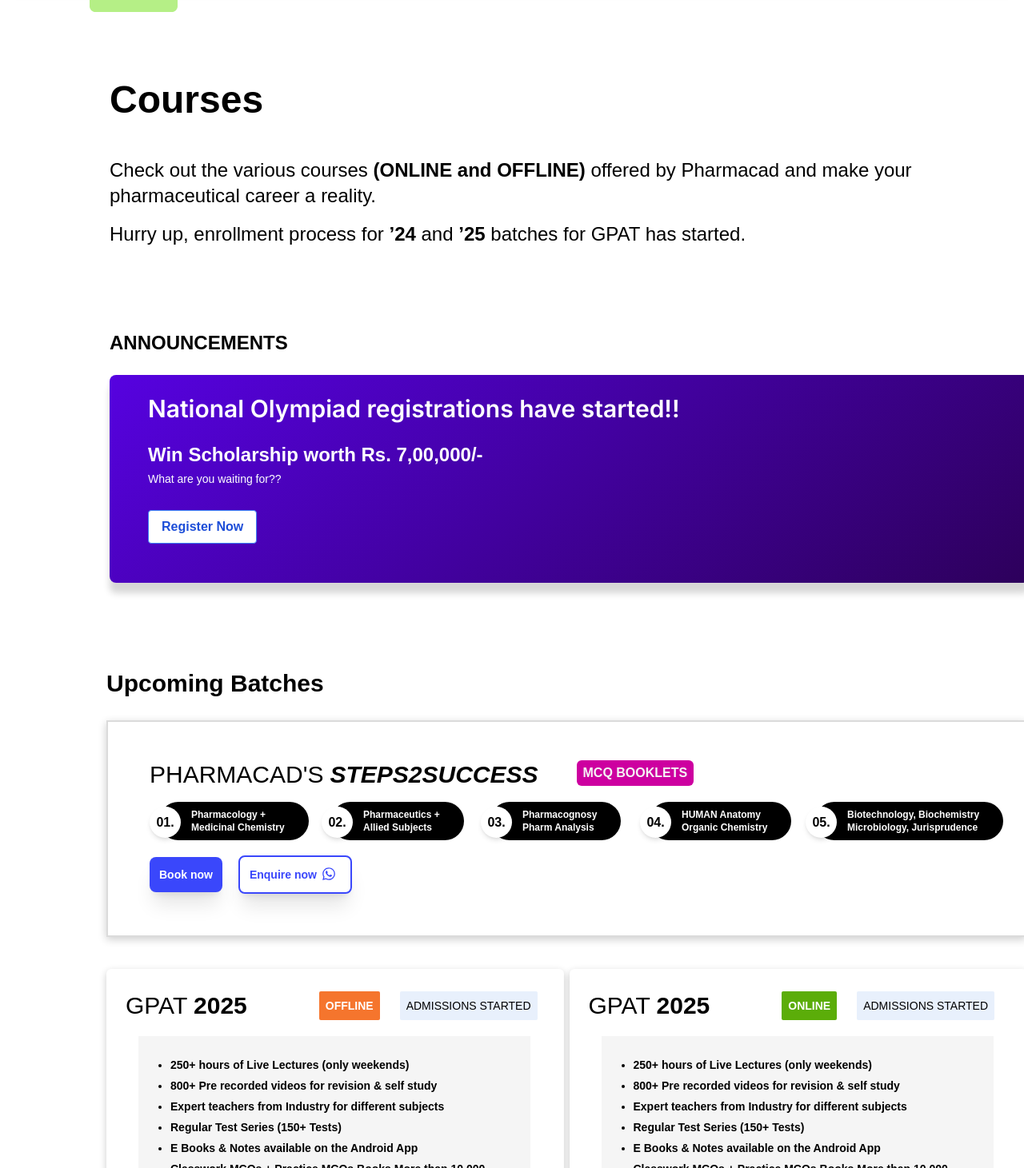
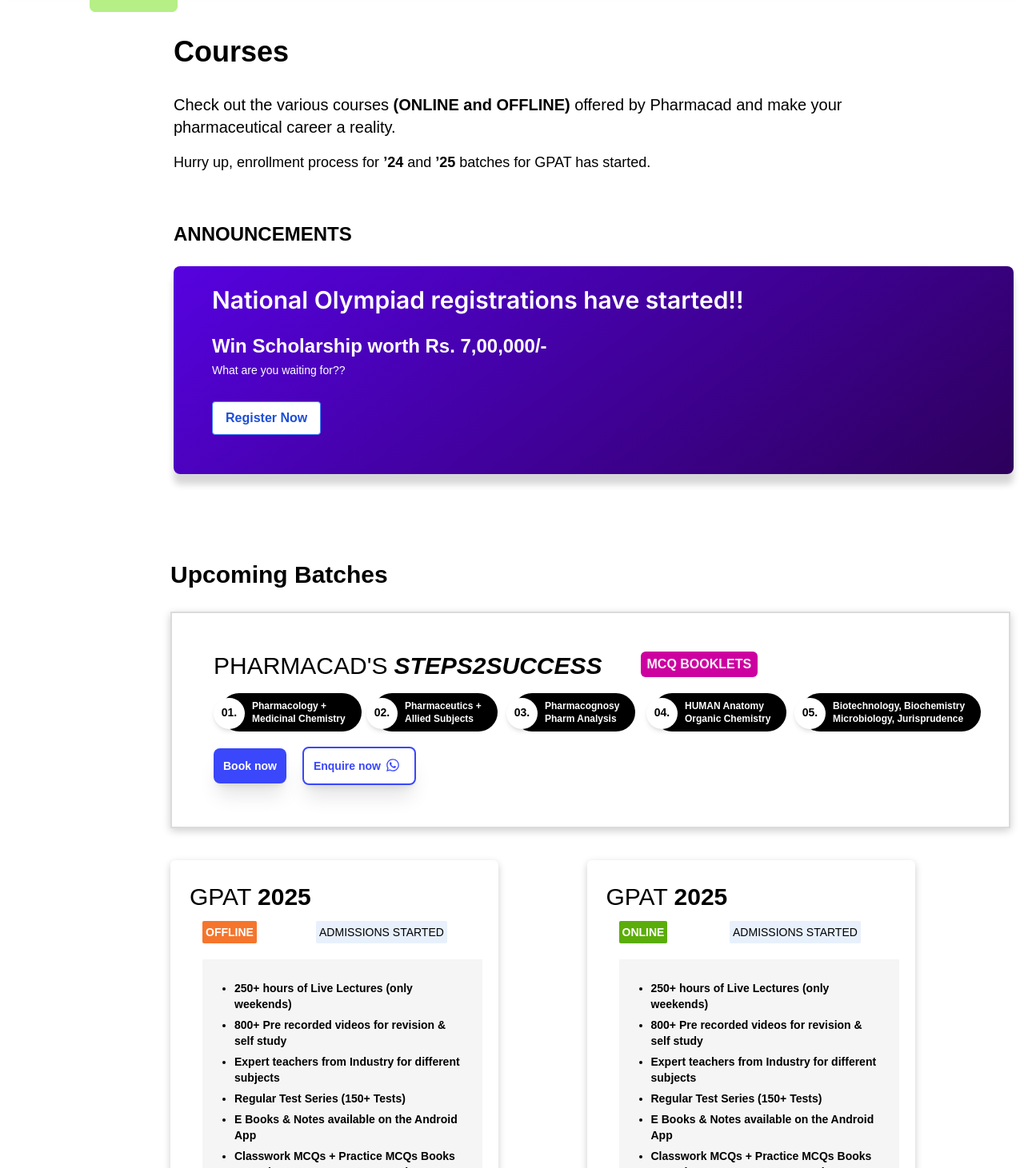
Before and after one commit to vibodhbhosure/Project-Pharmacad, a Next.js app: page /courses in a window 1280 px wide. Shown: the part 129-1590 px from the top of the page at 80% size. Built offline with nearby package versions, Linux system fonts and the light colour scheme.

Commit message:
courses centred and nav gap fixed

```diff
--- a/src/components/CourseCard.jsx
+++ b/src/components/CourseCard.jsx
@@ -9,8 +9,8 @@ const CourseCard = ({ cardData }) => {
   const { id, title, year, mode, status, desc, price } = cardData;
 
   return (
-    <div className=" mt-7 h-full w-[310px] sm:w-[500px] md:w-[700px] lg:w-[410px] xl:w-[572px] mx-auto lg:mx-0 shadow-[0_3px_10px_rgb(0,0,0,0.2)] rounded-md border-[#E5E5E5]">
-      <div className="flex flex-col md:flex-row lg:flex-col xl:flex-row mt-10 ml-6 pt-7">
+    <div className=" mt-7 h-full w-[310px] sm:w-[500px] md:w-[700px] lg:w-[410px] xl:w-[410px] mx-auto lg:mx-0 shadow-[0_3px_10px_rgb(0,0,0,0.2)] rounded-md border-[#E5E5E5]">
+      <div className="flex flex-col md:flex-row lg:flex-col xl:flex-col mt-10 ml-6 pt-7">
         <span className=" font-medium text-2xl md:text-3xl ">
           {title}{" "}
           <span className=" font-bold text-2xl md:text-3xl">{year}</span>
@@ -19,20 +19,20 @@ const CourseCard = ({ cardData }) => {
           <span
             className={`box-border uppercase ${
               mode === "OFFLINE" ? "bg-[#F5752D] " : "bg-[#5BAD09]"
-            } text-white m-0 xl:m-auto p-2 ml-[0px] sm:ml-7 md:ml-[150px] lg:ml-[45px] xl:ml-[90px] mt-3 md:mt-0 lg:mt-3 xl:mt-[0px] font-semibold text-sm rounded-sm`}
+            } text-white m-0 xl:m-auto p-2 lg:p-1 ml-[0px] sm:ml-7 md:ml-[150px] lg:ml-[45px] xl:ml-[16px] mt-3 md:mt-0 lg:mt-3 xl:mt-[12px] font-semibold text-sm rounded-sm`}
           >
             {mode}
           </span>
           <span
             className={`${
               status === null ? "hidden" : "block"
-            } uppercase m-auto p-2 px-2 font-medium text-sm bg-[#E8F0FC] ml-5 sm:ml-[25px] md:ml-[25px] lg:ml-6 xl:ml-[25px] mt-3 md:mt-[0px] lg:mt-3 xl:mt-[0px] rounded-sm`}
+            } uppercase m-auto p-2 lg:p-1 px-2 font-medium text-sm bg-[#E8F0FC] ml-5 sm:ml-[25px] md:ml-[25px] lg:ml-6 xl:ml-[10px] mt-3 md:mt-[0px] lg:mt-3 xl:mt-[12px] rounded-sm`}
           >
             {status}
           </span>
         </div>
       </div>
-      <div className=" w-[272px] sm:w-[400px] md:w-[500px] lg:w-[272px] xl:w-[490px] bg-[#F5F5F5] mt-5 mx-auto xl:ml-10">
+      <div className=" w-[272px] sm:w-[400px] md:w-[500px] lg:w-[272px] xl:w-[350px] bg-[#F5F5F5] mt-5 mx-auto xl:ml-10">
         <ul className="list-disc ml-5 p-5">
           {desc.map((item) => (
             <li
@@ -65,7 +65,7 @@ const CourseCard = ({ cardData }) => {
           <button
             className={`${
               price === null ? "hidden" : ""
-            } box-border bg-[#3A47FB] text-[white] shadow-xl m-auto p-3 font-semibold text-sm rounded-lg ml-12 mt-3 xl:mt-[0px]`}
+            } box-border bg-[#3A47FB] text-[white] shadow-xl m-auto p-3 font-semibold text-sm rounded-lg ml-12 mt-3`}
           >
             Buy now <span className="text-[#f1f1f2] ml-1">|</span>
             <span className=" font-bold italic text-[15px] ml-1.5">
--- a/src/components/Courses.jsx
+++ b/src/components/Courses.jsx
@@ -14,15 +14,15 @@ const Courses = () => {
       {/* <div className="h-[38px] w-[42px] ml-7 lg:ml-[131px] mt-14 md:mt-[57px] border-2 border-gray-300 bg-white items-center justify-center absolute rounded-sm p-2 cursor-pointer -z-50">
         <FaAngleLeft className="ml-1" />
       </div> */}
-      <div className="flex flex-col ml-6 lg:ml-[135px] mr-[10px] lg:mr-[185px] xl:mr-[135px] mt-36 lg:mt-[156px] space-x-0">
-        <div className="h-[200px] w-full flex flex-col">
-          <span className=" text-3xl md:text-5xl font-bold">Courses</span>
-          <span className=" mt-6 lg:mt-12 font-normal text-base md:text-lg lg:text-2xl w-full mr-[10px] lg:mr-[185px] xl:mr-[135px]">
+      <div className="flex flex-col ml-6 lg:ml-[135px] mr-[10px] lg:mr-[185px] xl:mr-[135px] mt-36 lg:mt-[100px] space-x-0">
+        <div className="h-[200px] w-full flex flex-col xl:pl-20">
+          <span className=" text-3xl md:text-4xl font-bold">Courses</span>
+          <span className=" mt-6 lg:mt-8 font-normal text-base md:text-lg lg:text-xl w-full mr-[10px] lg:mr-[185px] xl:mr-[135px]">
             Check out the various courses{" "}
             <span className=" font-semibold">(ONLINE and OFFLINE)</span> offered
             by Pharmacad and make your pharmaceutical career a reality.
           </span>
-          <span className=" mt-4 font-normal text-base md:text-lg lg:text-2xl w-full sm:mr-[10px] lg:mr-[135px]">
+          <span className=" mt-4 font-normal text-base md:text-lg lg:text-xxl w-full sm:mr-[10px] lg:mr-[135px]">
             Hurry up, enrollment process for{" "}
             <span className=" font-semibold">’24</span> and{" "}
             <span className=" font-semibold">’25</span> batches for GPAT has
@@ -32,18 +32,18 @@ const Courses = () => {
 
         {Annoucements_data.map((cardData, index) => (
           <div
-            className="h-[204px] w-[310px] sm:w-[600px] md:w-[536px] mt-12 lg:mt-28 mx-auto sm:mx-0"
+            className="h-[204px] w-[310px] sm:w-[600px] md:w-[536px] mt-12 lg:mt-8 mx-auto sm:mx-0 lg:pl-20"
             key={index}
           >
             <Annoucements cardData={cardData} />
           </div>
         ))}
       </div>
-      <div className=" mt-[440px] sm:mt-48 md:mt-[220px] mx-6 lg:ml-[131px]">
+      <div className=" mt-[440px] sm:mt-48 md:mt-[220px] mx-6 lg:ml-[131px] lg:pl-20">
         <span className="hidden lg:block font-bold text-3xl ">
           Upcoming Batches
         </span>
-        <div className="border-2 border-[#DBDBDB] w-[310px] sm:w-[500px] md:w-[700px] lg:w-[875px] xl:w-[1150px] h-[271px] mt-7 shadow-[0_3px_10px_rgb(0,0,0,0.2)] mx-auto lg:mx-0">
+        <div className="border-2 border-[#DBDBDB] w-[310px] sm:w-[500px] md:w-[700px] lg:w-[875px] xl:w-[1050px] h-[271px] mt-7 shadow-[0_3px_10px_rgb(0,0,0,0.2)] mx-auto lg:mx-0">
           <div className="mt-6 lg:mt-12 ml-7 lg:ml-[52px]">
             <div className="flex flex-col lg:flex-row lg:w-max">
               <span className="uppercase text-2xl md:text-3xl flex flex-col lg:flex-row">
@@ -59,54 +59,54 @@ const Courses = () => {
             <div className="hidden mt-4 xl:flex flex-row">
               <div className="h-[27px] flex flex-col max-w-fit">
                 <div className="w-1/8 flex">
-                  <span className=" box-border h-[39px] w-[39px] rounded-full shadow-md z-10 flex justify-center align-middle p-2 mt-[6px] bg-white font-semibold text-base">
+                  <span className=" box-border h-[39px] w-[39px] rounded-full shadow-md z-10 flex justify-center align-middle p-2 mt-[6px] bg-white font-semibold text-sm">
                     01.
                   </span>
-                  <div className=" absolute bg-black text-white rounded-3xl p-2 flex flex-col max-w-fit font-semibold text-xs pl-[40px] pr-[30px] justify-center align-middle z-0 ml-3">
+                  <div className=" absolute bg-black text-white rounded-3xl p-2 flex flex-col max-w-fit font-semibold text-xs pl-[40px] pr-[20px] justify-center align-middle z-0 ml-2">
                     <div>Pharmacology +</div>
                     <div>Medicinal Chemistry</div>
                   </div>
                 </div>
               </div>
-              <div className="h-[27px] flex flex-col ml-44 max-w-fit">
+              <div className="h-[27px] flex flex-col ml-[152px] max-w-fit">
                 <div className="w-1/8 flex">
-                  <span className=" box-border h-[39px] w-[39px] rounded-full shadow-md z-10 flex justify-center align-middle p-2 mt-[6px] bg-white font-semibold text-base">
+                  <span className=" box-border h-[39px] w-[39px] rounded-full shadow-md z-10 flex justify-center align-middle p-2 mt-[6px] bg-white font-semibold text-sm">
                     02.
                   </span>
-                  <div className=" absolute bg-black text-white rounded-3xl p-2 flex flex-col max-w-fit font-semibold text-xs pl-[40px] pr-[30px] justify-center align-middle z-0 ml-3">
+                  <div className=" absolute bg-black text-white rounded-3xl p-2 flex flex-col max-w-fit font-semibold text-xs pl-[40px] pr-[20px] justify-center align-middle z-0 ml-2">
                     <div>Pharmaceutics +</div>
                     <div>Allied Subjects</div>
                   </div>
                 </div>
               </div>
-              <div className="h-[27px] flex flex-col ml-40 max-w-fit">
+              <div className="h-[27px] flex flex-col ml-[136px] max-w-fit">
                 <div className="w-1/8 flex">
-                  <span className=" box-border h-[39px] w-[39px] rounded-full shadow-md z-10 flex justify-center align-middle p-2 mt-[6px] bg-white font-semibold text-base">
+                  <span className=" box-border h-[39px] w-[39px] rounded-full shadow-md z-10 flex justify-center align-middle p-2 mt-[6px] bg-white font-semibold text-sm">
                     03.
                   </span>
-                  <div className=" absolute bg-black text-white rounded-3xl p-2 flex flex-col max-w-fit font-semibold text-xs pl-[40px] pr-[30px] justify-center align-middle z-0 ml-3">
+                  <div className=" absolute bg-black text-white rounded-3xl p-2 flex flex-col max-w-fit font-semibold text-xs pl-[40px] pr-[20px] justify-center align-middle z-0 ml-2">
                     <div>Pharmacognosy</div>
                     <div>Pharm Analysis</div>
                   </div>
                 </div>
               </div>
-              <div className="h-[27px] flex flex-col ml-40 max-w-fit">
+              <div className="h-[27px] flex flex-col ml-[136px] max-w-fit">
                 <div className="w-1/8 flex">
-                  <span className=" box-border h-[39px] w-[39px] rounded-full shadow-md z-10 flex justify-center align-middle p-2 mt-[6px] bg-white font-semibold text-base">
+                  <span className=" box-border h-[39px] w-[39px] rounded-full shadow-md z-10 flex justify-center align-middle p-2 mt-[6px] bg-white font-semibold text-sm">
                     04.
                   </span>
-                  <div className=" absolute bg-black text-white rounded-3xl p-2 flex flex-col max-w-fit font-semibold text-xs pl-[40px] pr-[30px] justify-center align-middle z-0 ml-3">
+                  <div className=" absolute bg-black text-white rounded-3xl p-2 flex flex-col max-w-fit font-semibold text-xs pl-[40px] pr-[20px] justify-center align-middle z-0 ml-2">
                     <div>HUMAN Anatomy</div>
                     <div>Organic Chemistry</div>
                   </div>
                 </div>
               </div>
-              <div className="h-[27px] flex flex-col ml-[168px] max-w-fit">
+              <div className="h-[27px] flex flex-col ml-[146px] max-w-fit">
                 <div className="w-1/8 flex">
-                  <span className=" box-border h-[39px] w-[39px] rounded-full shadow-md z-10 flex justify-center align-middle p-2 mt-[6px] bg-white font-semibold text-base">
+                  <span className=" box-border h-[39px] w-[39px] rounded-full shadow-md z-10 flex justify-center align-middle p-2 mt-[6px] bg-white font-semibold text-sm">
                     05.
                   </span>
-                  <div className=" absolute bg-black text-white rounded-3xl p-2 flex flex-col max-w-fit font-semibold text-xs pl-[40px] pr-[30px] justify-center align-middle z-0 ml-3">
+                  <div className=" absolute bg-black text-white rounded-3xl p-2 flex flex-col max-w-fit font-semibold text-xs pl-[40px] pr-[20px] justify-center align-middle z-0 ml-2">
                     <div>Biotechnology, Biochemistry</div>
                     <div>Microbiology, Jurisprudence</div>
                   </div>
@@ -133,9 +133,9 @@ const Courses = () => {
             </div>
           </div>
         </div>
-        <div className="grid-cols-1 grid lg:grid-cols-2 grid-flow-row gap-9 ">
+        <div className="grid-cols-1 grid lg:grid-cols-2 grid-flow-row gap-y-9 gap-x-0 ">
           {courseDataArray.slice(0, 4).map((cardData) => (
-            <div key={cardData.id} className="lg:w-full ">
+            <div key={cardData.id} className="lg:w-fit ">
               <CourseCard cardData={cardData} />
             </div>
           ))}
--- a/src/components/Navbars.jsx
+++ b/src/components/Navbars.jsx
@@ -46,7 +46,7 @@ const Navbars = () => {
             alt="logo bg"
           />
         </div>
-        <div className="bg-white md:mt-14 lg:fixed lg:left-0 lg:bg-white lg:w-full lg:z-10 lg:mt-5 xl:bg-white xl:fixed xl:left-0 xl:w-full xl:z-10">
+        <div className="bg-white md:mt-14 lg:fixed lg:left-0 lg:bg-white lg:w-full lg:z-10 lg:mt-0 lg:pt-6 xl:bg-white xl:fixed xl:left-0 xl:w-full xl:z-10">
           <div className="hidden lg:flex lg:pl-2 lg:bg-white lg:text-black lg:justify-end lg:shadow-xl xl:w-full xl:flex xl:pl-4 xl:py-2 xl:text-black xl:justify-centre xl:shadow-xl xl:bg-white">
             <div
               className={`${
--- a/src/components/announcements.jsx
+++ b/src/components/announcements.jsx
@@ -10,7 +10,7 @@ const NationalOlympiad = ({ cardData }) => {
     <div className="flex flex-col font-poppins font-semibold">
       <div className="text-2xl">ANNOUNCEMENTS</div>
       <div>
-        <div className="box mx-auto sm:mx-0 w-[310px] sm:w-[600px] md:w-[660px] lg:w-[875px] xl:w-[1150px] h-[500px] sm:h-[267px] xl:h-[260px] rounded-lg">
+        <div className="box mx-auto sm:mx-0 w-[310px] sm:w-[600px] md:w-[660px] lg:w-[875px] xl:w-[1050px] h-[500px] sm:h-[267px] xl:h-[260px] rounded-lg">
           <div className="mx-12 my-6 py-6">
             <div className="text-3xl font-semibold font-inter w-5/6 text-white">
               {heading}
```
